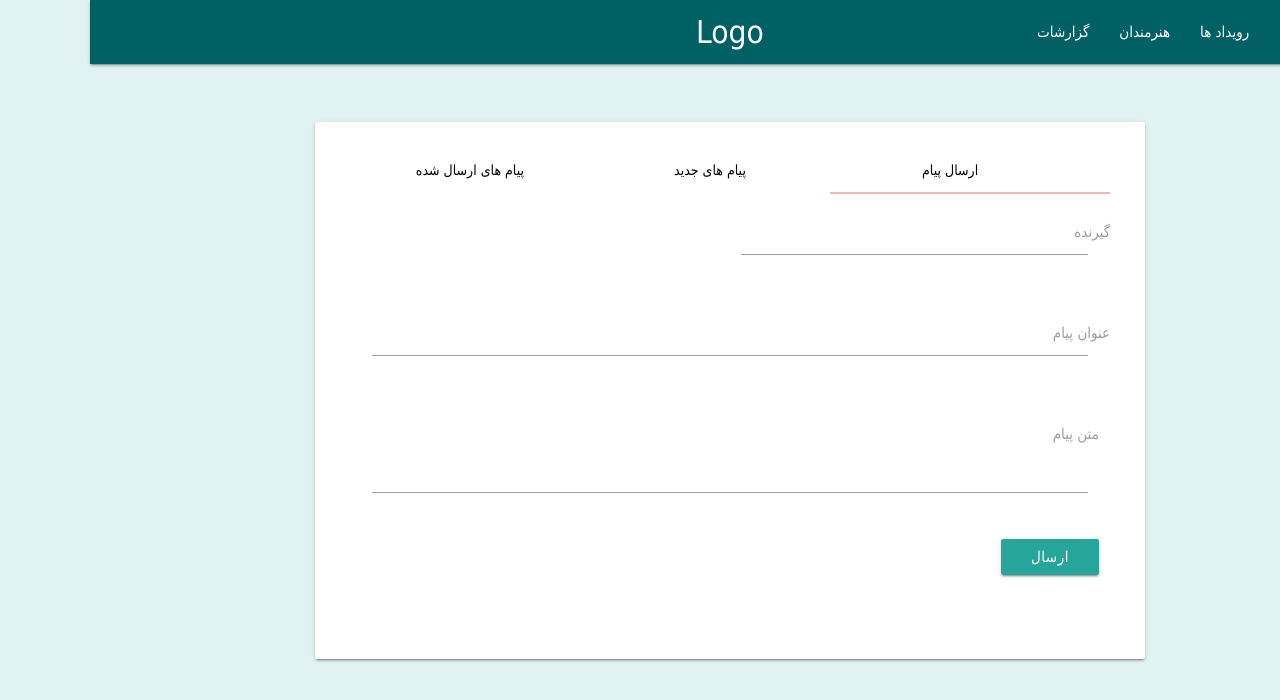
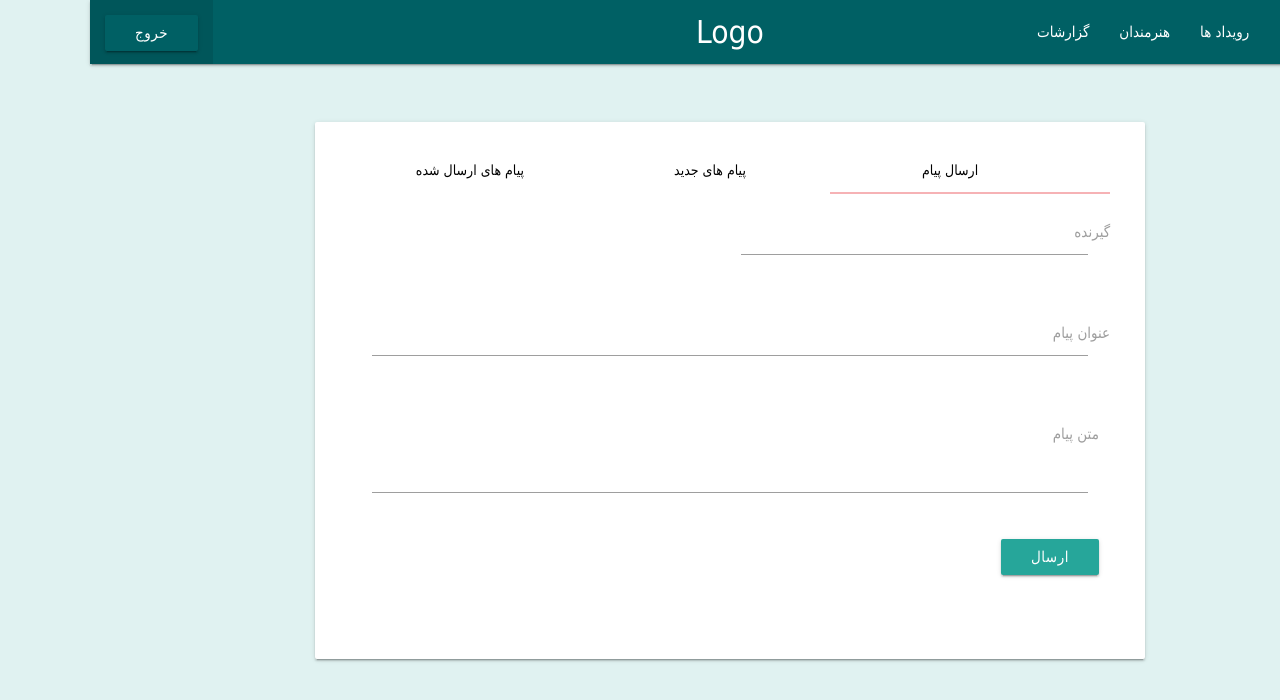
Before and after one commit to Hapoly/anazali-artists-portal, a React (Create React App) app in the folder artist/: page /messages in a window 1280 px wide. Shown: the top 700 px of the page. Built offline with nearby package versions, Linux system fonts and the light colour scheme; a web font is replaced by a local one.

Commit message:
nav logout

```diff
--- a/artist/src/Navbar.js
+++ b/artist/src/Navbar.js
@@ -11,6 +11,9 @@ class Navbar extends Component {
         <li><a href="events">رویداد ها</a></li>
         <li><a href="messages">پیام ها</a></li>
       </ul>
+      <ul class="nav navbar-nav navbar-left">
+      <li><a href="#"><button className="glyphicon glyphicon-log-in btn " style={{backgroundColor :" #006064"}}>خروج</button> </a></li>
+    </ul>
       <ul className="right hide-on-large-only" style={{paddingRight: "0px"}}>
         <li>
           <a className="dropdown-button" href="#!" data-activates="dropdown1">
```
Also changed, not shown: artist/public/css/style.css (+16 -0 lines), 1 other file (tests, documents, lock files or other folders).
